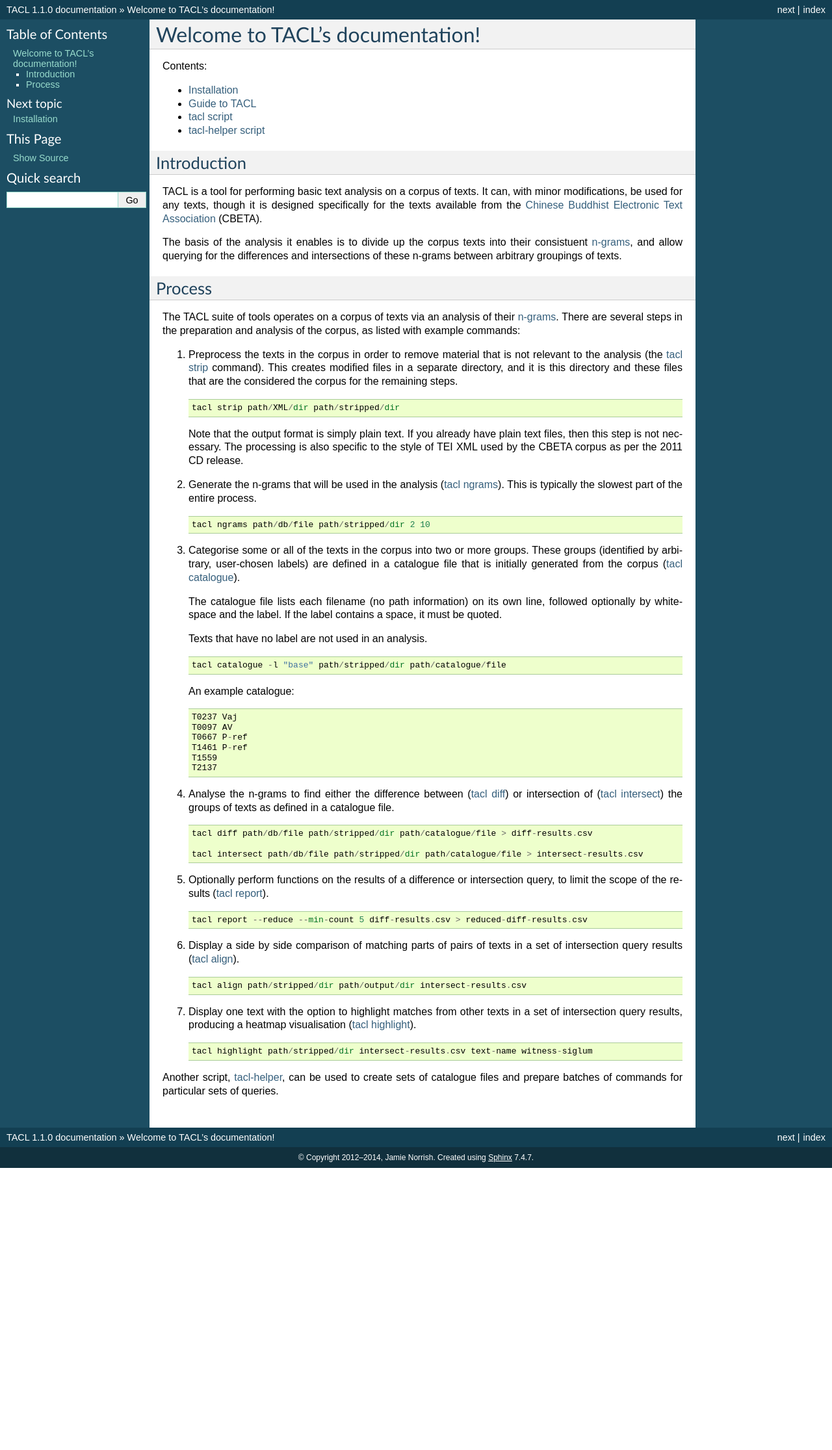
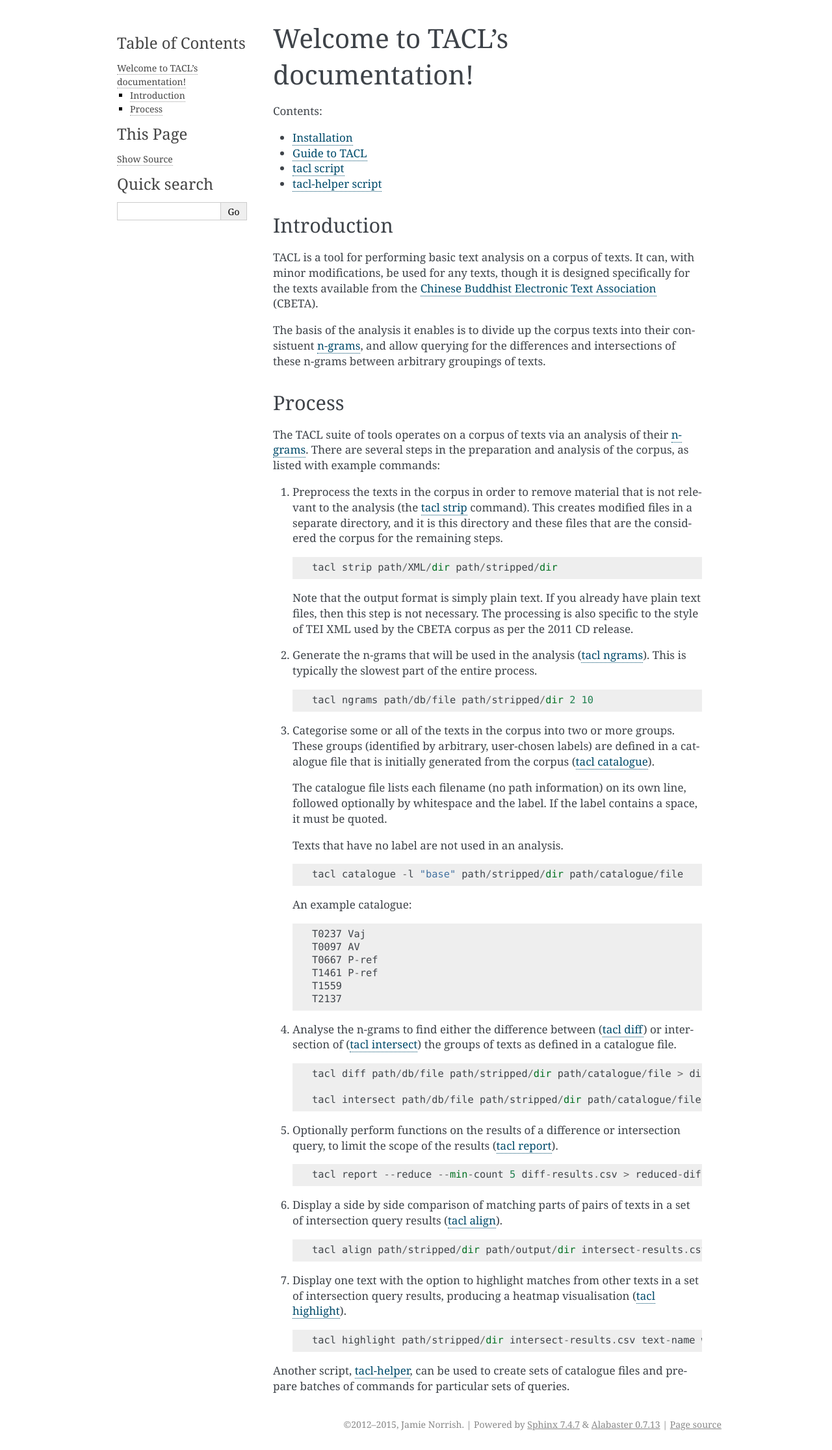
Before and after one commit to ajenhl/tacl, a Sphinx documentation site: the page built from docs/source/index.rst, in a window 1280 px wide. Shown: the whole page at 65% size. Built offline with Sphinx 7.4.7, drawn with Linux system fonts in a browser that asks for light colours; before the commit the page ends 1797 px from its top, so only the background shows below that.

Commit message:
Updated version number to 2.0.0.

```diff
--- a/docs/source/conf.py
+++ b/docs/source/conf.py
@@ -48,16 +48,16 @@
 
 # General information about the project.
 project = 'TACL'
-copyright = '2012–2014, Jamie Norrish'
+copyright = '2012–2015, Jamie Norrish'
 
 # The version info for the project you're documenting, acts as replacement for
 # |version| and |release|, also used in various other places throughout the
 # built documents.
 #
 # The short X.Y version.
-version = '1.1'
+version = '2.0'
 # The full version, including alpha/beta/rc tags.
-release = '1.1.0'
+release = '2.0.0'
 
 # The language for content autogenerated by Sphinx. Refer to documentation
 # for a list of supported languages.
@@ -98,7 +98,7 @@
 
 # The theme to use for HTML and HTML Help pages.  See the documentation for
 # a list of builtin themes.
-html_theme = 'default'
+html_theme = 'alabaster'
 
 # Theme options are theme-specific and customize the look and feel of a theme
 # further.  For a list of options available for each theme, see the
--- a/setup.py
+++ b/setup.py
@@ -1,4 +1,4 @@
-#!/usr/bin/env python
+#!/usr/bin/env python3
 
 from setuptools import setup
 
@@ -7,7 +7,7 @@
     long_description = fh.read()
 
 setup(name='tacl',
-      version='1.1.0',
+      version='2.0.0',
       description='Text analyser for corpus linguistics',
       long_description=long_description,
       author='Jamie Norrish',
```
